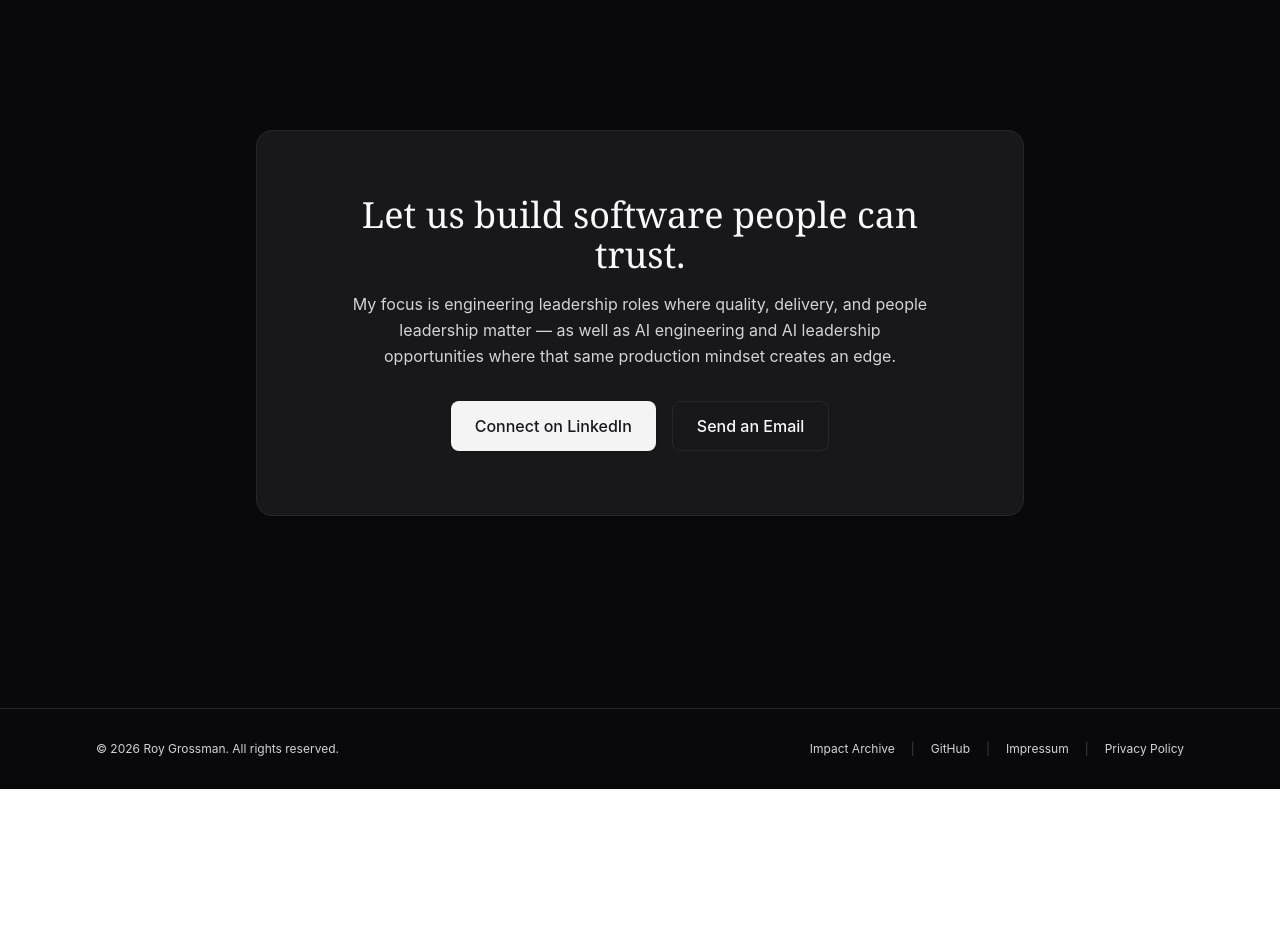
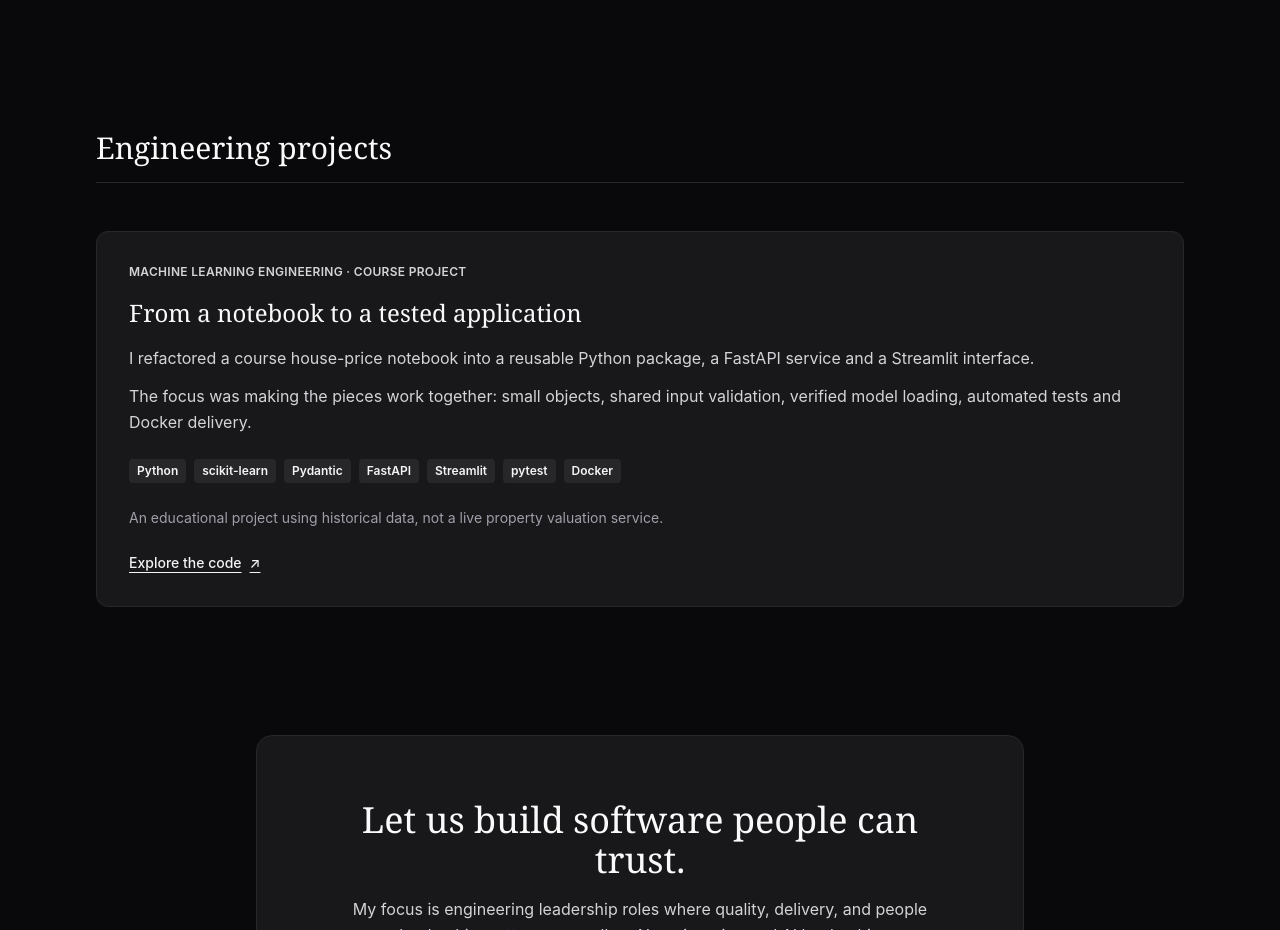
Before and after one commit to roygrssmn/grossman-engineering, a React (Vite) app: page /en in a window 1280 px wide. Shown: the part 2540-3470 px from the top of the page. Before the commit the page ends 3329 px from the top, so only its background shows below. Built offline with nearby package versions, Linux system fonts and the light colour scheme.

Commit message:
feat: showcase coursework in a bilingual engineering projects section
- Add English and German project summaries with technology tags
- Link to the existing King County refactoring repository
- Match the site's styling without changing featured projects
- Document where to edit the new section

```diff
--- /dev/null
+++ b/src/EngineeringProjectsSection.jsx
@@ -0,0 +1,52 @@
+const content = {
+    en: {
+        heading: 'Engineering projects',
+        context: 'Machine Learning Engineering · Course project',
+        title: 'From a notebook to a tested application',
+        summary: 'I refactored a course house-price notebook into a reusable Python package, a FastAPI service and a Streamlit interface.',
+        focus: 'The focus was making the pieces work together: small objects, shared input validation, verified model loading, automated tests and Docker delivery.',
+        limitation: 'An educational project using historical data, not a live property valuation service.',
+        link: 'Explore the code',
+        stack: 'Technologies',
+    },
+    de: {
+        heading: 'Engineering-Projekte',
+        context: 'Machine Learning Engineering · Kursprojekt',
+        title: 'Vom Notebook zur getesteten Anwendung',
+        summary: 'Ich habe ein im Kurs bereitgestelltes Notebook zur Hauspreisvorhersage in ein wiederverwendbares Python-Paket, einen FastAPI-Service und eine Streamlit-Oberfläche überführt.',
+        focus: 'Im Mittelpunkt stand das Zusammenspiel: kleine Objekte, gemeinsame Eingabevalidierung, geprüftes Laden des Modells, automatisierte Tests und Bereitstellung mit Docker.',
+        limitation: 'Ein Lernprojekt mit historischen Daten, kein Live-Dienst zur Immobilienbewertung.',
+        link: 'Code ansehen',
+        stack: 'Technologien',
+    },
+};
+
+const technologies = ['Python', 'scikit-learn', 'Pydantic', 'FastAPI', 'Streamlit', 'pytest', 'Docker'];
+
+export default function EngineeringProjectsSection({ language }) {
+    const copy = content[language] ?? content.en;
+
+    return (
+        <section id="engineering-projects" aria-labelledby="engineering-projects-heading" className="scroll-mt-28 mb-20 md:mb-32">
+            <h2 id="engineering-projects-heading" className="font-serif text-3xl mb-8 md:mb-12 border-b border-stone-200 dark:border-zinc-800 pb-4 text-zinc-900 dark:text-zinc-50">
+                {copy.heading}
+            </h2>
+            <article className="bg-white dark:bg-zinc-900 border border-stone-200 dark:border-zinc-800 rounded-xl p-6 md:p-8">
+                <p className="text-xs font-semibold tracking-wide uppercase text-zinc-600 dark:text-zinc-300 mb-4">{copy.context}</p>
+                <h3 className="font-serif text-2xl leading-snug text-zinc-900 dark:text-zinc-50 mb-4">{copy.title}</h3>
+                <p className="text-zinc-600 dark:text-zinc-300 leading-relaxed mb-3">{copy.summary}</p>
+                <p className="text-zinc-600 dark:text-zinc-300 leading-relaxed mb-6">{copy.focus}</p>
+                <ul aria-label={copy.stack} className="flex flex-wrap gap-2 mb-6">
+                    {technologies.map(technology => (
+                        <li key={technology} className="text-xs font-semibold text-zinc-800 dark:text-zinc-100 bg-stone-100 dark:bg-zinc-800 px-2 py-1 rounded">{technology}</li>
+                    ))}
+                </ul>
+                <p className="text-sm text-zinc-500 dark:text-zinc-400 leading-relaxed mb-5">{copy.limitation}</p>
+                <a href="https://github.com/roy-nfisch/mle-refactoring-project" target="_blank" rel="noopener noreferrer" className="inline-flex items-center gap-2 text-sm font-medium underline underline-offset-4 text-zinc-900 dark:text-zinc-100 hover:text-blue-600 dark:hover:text-blue-400">
+                    {copy.link}
+                    <span aria-hidden="true">↗</span>
+                </a>
+            </article>
+        </section>
+    );
+}
--- a/src/MainView.jsx
+++ b/src/MainView.jsx
@@ -1,6 +1,7 @@
 import HeroSection from './HeroSection.jsx';
 import ExpertiseSection from './ExpertiseSection.jsx';
 import ProjectSection from './ProjectSection.jsx';
+import EngineeringProjectsSection from './EngineeringProjectsSection.jsx';
 import ContactSection from './ContactSection.jsx';
 
 export default function MainView({ language, projectData, navigate }) {
@@ -9,6 +10,7 @@ export default function MainView({ language, projectData, navigate }) {
             <HeroSection language={language} />
             <ExpertiseSection language={language} />
             <ProjectSection language={language} projectData={projectData} navigate={navigate} />
+            <EngineeringProjectsSection language={language} />
             <ContactSection language={language} />
         </main>
     );
```
Also changed, not shown: 1 other file (tests, documents, lock files or other folders).
